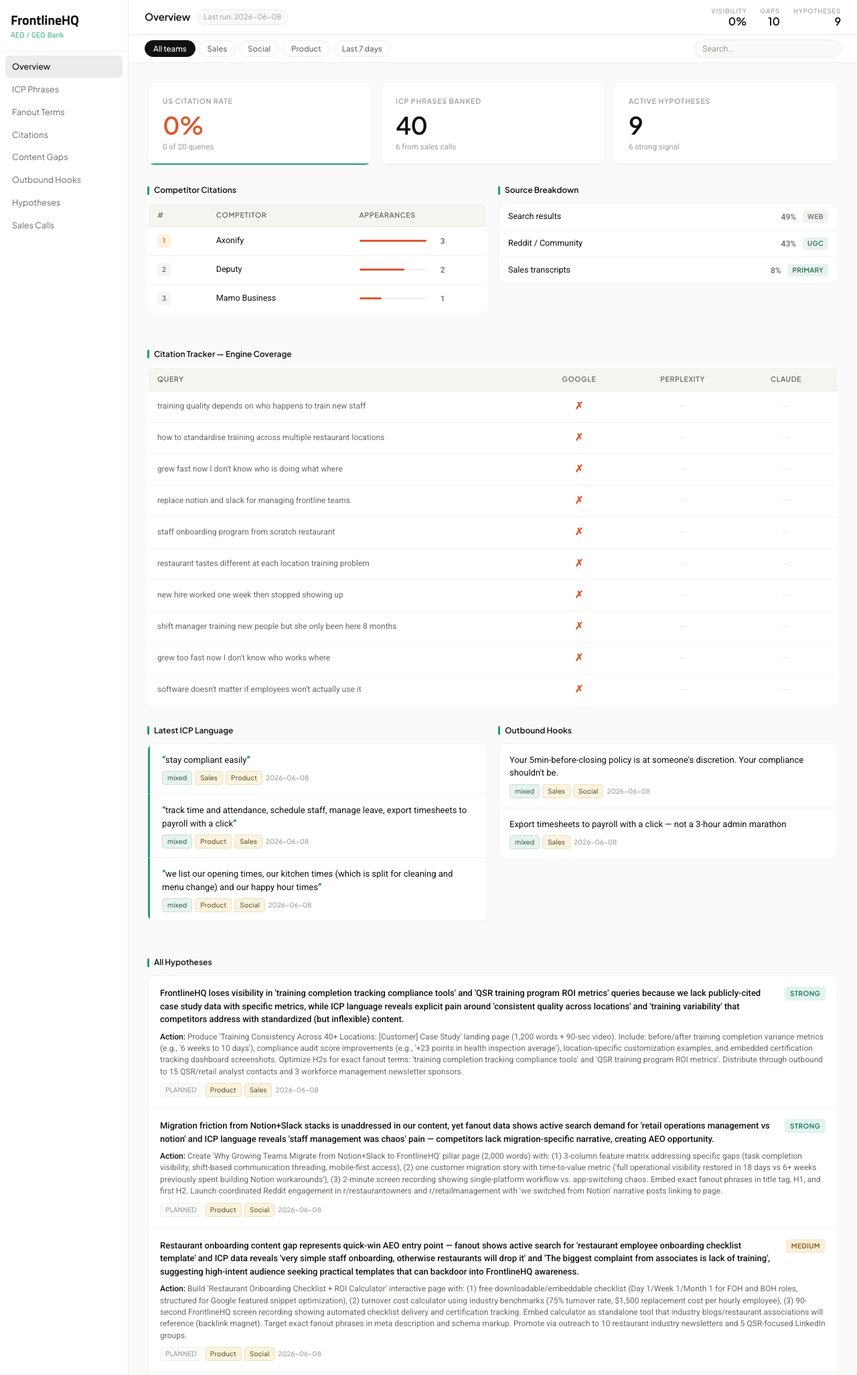
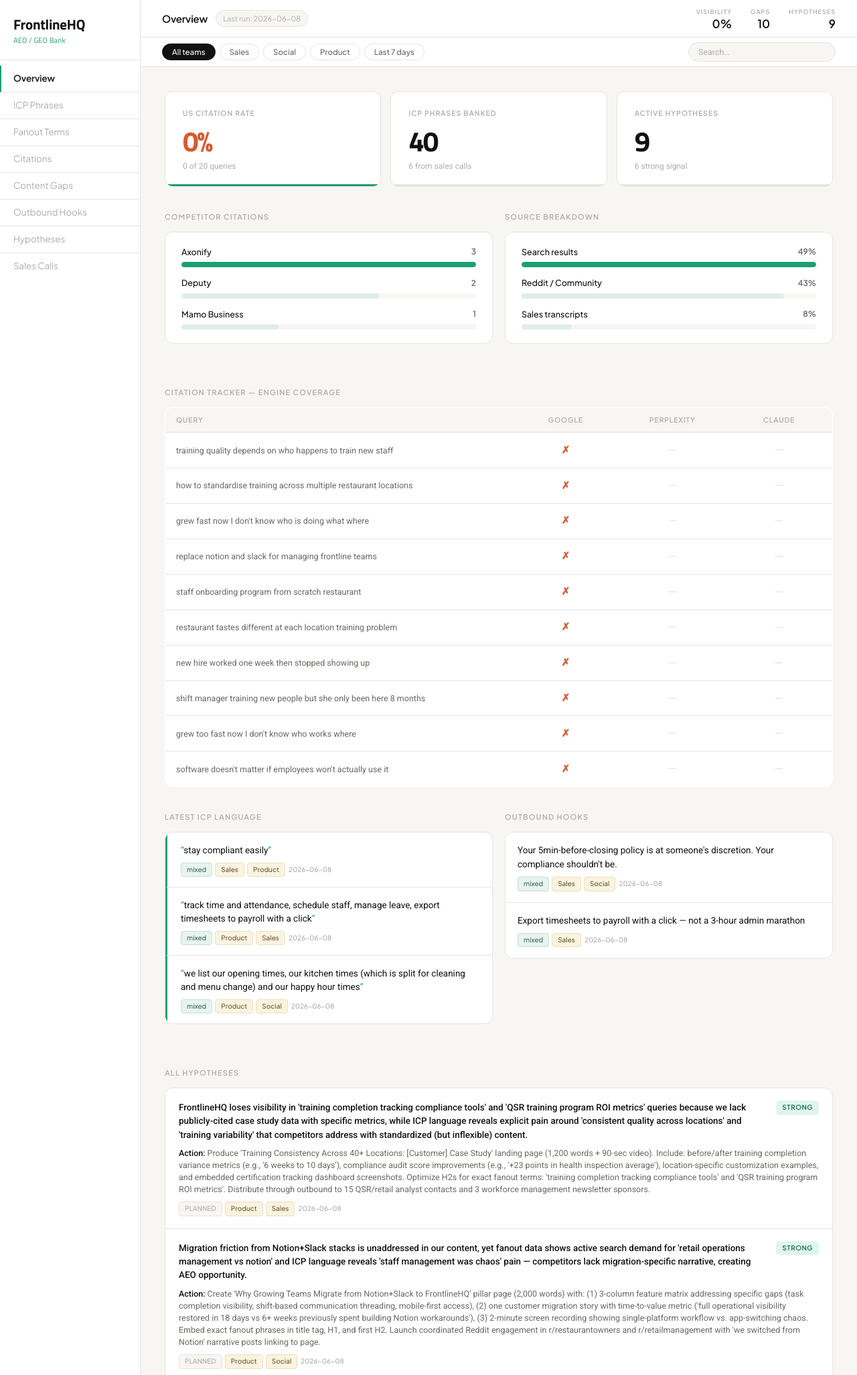
Before and after one commit to anujakulkarnii/aeo-intelligence-bank, a Flask app: page / in a window 1280 px wide. Shown: the top 2053 px of the page at 67% size. Run offline with Flask 3, Linux system fonts and the light colour scheme.

Commit message:
Glara-style redesign: horizontal bar charts, airy layout, nav dividers, Titillium headings

```diff
--- a/static/style.css
+++ b/static/style.css
@@ -1,20 +1,20 @@
 /* ── Reset & variables ───────────────────────────────────────────────────── */
 :root {
-  --bg:           #FAFAF9;
+  --bg:           #F7F6F3;
   --surface:      #FFFFFF;
   --accent:       #1D9E75;
   --accent-light: #E6F5F0;
   --text-pri:     #111110;
   --text-sec:     #6B6860;
-  --text-muted:   #A09D97;
-  --border:       #EDEBE6;
-  --border-light: #F4F2EE;
+  --text-muted:   #B0ADA7;
+  --border:       #E8E5DF;
   --up:           #1D9E75;
   --down:         #D85A30;
-  --sidebar-w:    192px;
-  --topbar-h:     52px;
-  --filter-h:     42px;
-  --font-head:    'Plus Jakarta Sans', 'DM Sans', sans-serif;
+  --sidebar-w:    210px;
+  --topbar-h:     56px;
+  --filter-h:     44px;
+  --font-head:    'Titillium Web', sans-serif;
+  --font-nav:     'Plus Jakarta Sans', sans-serif;
   --font-body:    'Roboto', sans-serif;
 }
 
@@ -25,7 +25,7 @@ body {
   font-family: var(--font-body);
   color: var(--text-pri);
   font-size: 13px;
-  line-height: 1.5;
+  line-height: 1.55;
   -webkit-font-smoothing: antialiased;
 }
 
@@ -41,21 +41,20 @@ body {
   border-right: 1px solid var(--border);
   display: flex;
   flex-direction: column;
-  overflow: hidden;
 }
 
 #logo {
-  padding: 18px 16px 16px;
-  border-bottom: 1px solid var(--border-light);
+  padding: 24px 20px 20px;
+  border-bottom: 1px solid var(--border);
 }
 
 .logo-company {
   display: block;
   font-family: 'Titillium Web', sans-serif;
-  font-size: 20px;
+  font-size: 21px;
   font-weight: 700;
   color: var(--text-pri);
-  line-height: 1.2;
+  line-height: 1.15;
   letter-spacing: -0.3px;
 }
 
@@ -64,44 +63,46 @@ body {
   font-family: 'Titillium Web', sans-serif;
   font-size: 11px;
   font-weight: 400;
-  letter-spacing: 0.3px;
   color: var(--accent);
-  margin-top: 3px;
-  line-height: 1.4;
+  margin-top: 4px;
+  letter-spacing: 0.2px;
 }
 
 #sidenav {
   flex: 1;
-  padding: 6px 8px;
+  padding: 8px 0;
   overflow-y: auto;
 }
 
 .nav-item {
-  display: block;
-  padding: 7px 10px;
-  font-family: var(--font-head);
-  font-size: 12.5px;
+  display: flex;
+  align-items: center;
+  padding: 9px 20px;
+  font-family: var(--font-nav);
+  font-size: 13.5px;
   font-weight: 400;
-  color: var(--text-sec);
+  color: var(--text-muted);
   text-decoration: none;
-  border-radius: 6px;
-  margin-bottom: 1px;
-  transition: background 0.1s, color 0.1s;
   cursor: pointer;
+  border-bottom: 1px solid var(--border);
+  transition: color 0.12s;
+  letter-spacing: -0.1px;
 }
 
-.nav-item:hover { background: var(--bg); color: var(--text-pri); }
+.nav-item:last-child { border-bottom: none; }
+.nav-item:hover { color: var(--text-pri); }
 
 .nav-item.active {
-  background: #EEECEA;
   color: var(--text-pri);
-  font-weight: 500;
+  font-weight: 600;
+  border-left: 2px solid var(--accent);
+  padding-left: 18px;
 }
 
 .sidebar-footer {
-  padding: 10px 16px 14px;
-  border-top: 1px solid var(--border-light);
-  font-family: var(--font-head);
+  padding: 12px 20px 16px;
+  border-top: 1px solid var(--border);
+  font-family: var(--font-nav);
   font-size: 11px;
   color: var(--text-muted);
 }
@@ -117,14 +118,14 @@ body {
   display: flex;
   align-items: center;
   justify-content: space-between;
-  padding: 0 24px;
+  padding: 0 32px;
   flex-shrink: 0;
 }
 
-#topbar-left { display: flex; align-items: center; gap: 10px; }
+#topbar-left { display: flex; align-items: center; gap: 12px; }
 
 #section-title {
-  font-family: var(--font-head);
+  font-family: var(--font-nav);
   font-size: 15px;
   font-weight: 600;
   color: var(--text-pri);
@@ -132,35 +133,34 @@ body {
 }
 
 .run-badge {
-  display: inline-block;
-  padding: 2px 9px;
+  padding: 3px 10px;
   background: var(--bg);
   border: 1px solid var(--border);
   border-radius: 20px;
   font-size: 11px;
   color: var(--text-muted);
-  font-family: var(--font-head);
+  font-family: var(--font-nav);
 }
 
-#topbar-right { display: flex; align-items: center; gap: 20px; }
+#topbar-right { display: flex; align-items: center; gap: 28px; }
 
-.metric-chip { display: flex; flex-direction: column; align-items: flex-end; }
+.metric-chip { display: flex; flex-direction: column; align-items: flex-end; gap: 1px; }
 
 .metric-label {
-  font-size: 9.5px;
+  font-size: 9px;
   color: var(--text-muted);
   text-transform: uppercase;
-  letter-spacing: 0.8px;
-  font-family: var(--font-head);
-  font-weight: 500;
+  letter-spacing: 1px;
+  font-family: var(--font-nav);
+  font-weight: 600;
 }
 
 .metric-value {
-  font-family: var(--font-head);
-  font-size: 16px;
+  font-family: var(--font-nav);
+  font-size: 17px;
   font-weight: 700;
   color: var(--text-pri);
-  line-height: 1.15;
+  line-height: 1.1;
 }
 
 /* ── Filter bar ──────────────────────────────────────────────────────────── */
@@ -171,40 +171,34 @@ body {
   display: flex;
   align-items: center;
   justify-content: space-between;
-  padding: 0 24px;
+  padding: 0 32px;
   flex-shrink: 0;
   gap: 16px;
 }
 
-#filter-pills { display: flex; align-items: center; gap: 5px; }
+#filter-pills { display: flex; align-items: center; gap: 6px; }
 
 .pill {
-  padding: 4px 12px;
+  padding: 4px 14px;
   border-radius: 20px;
   border: 1px solid var(--border);
   background: transparent;
-  font-family: var(--font-head);
+  font-family: var(--font-nav);
   font-size: 11.5px;
   font-weight: 500;
   color: var(--text-sec);
   cursor: pointer;
   transition: all 0.12s;
-  white-space: nowrap;
 }
 
 .pill:hover { background: var(--bg); color: var(--text-pri); }
-
-.pill.active {
-  background: var(--text-pri);
-  border-color: var(--text-pri);
-  color: #fff;
-}
+.pill.active { background: var(--text-pri); border-color: var(--text-pri); color: #fff; }
 
 #search-wrap { flex: 1; max-width: 220px; }
 
 #search-input {
   width: 100%;
-  padding: 5px 12px;
+  padding: 6px 14px;
   border: 1px solid var(--border);
   border-radius: 20px;
   background: var(--bg);
@@ -212,19 +206,19 @@ body {
   font-size: 12.5px;
   color: var(--text-pri);
   outline: none;
-  transition: border-color 0.15s, background 0.15s;
+  transition: border-color 0.15s;
 }
 
 #search-input:focus { border-color: var(--accent); background: var(--surface); }
 #search-input::placeholder { color: var(--text-muted); }
 
 /* ── Content area ────────────────────────────────────────────────────────── */
-#content { flex: 1; overflow-y: auto; padding: 28px 28px 48px; }
+#content { flex: 1; overflow-y: auto; padding: 36px 36px 56px; }
 
 .loading-state, .empty-state {
   color: var(--text-muted);
   font-size: 13px;
-  padding: 48px;
+  padding: 64px;
   text-align: center;
 }
 
@@ -232,15 +226,15 @@ body {
 .stat-row {
   display: grid;
   grid-template-columns: repeat(3, 1fr);
-  gap: 12px;
-  margin-bottom: 28px;
+  gap: 14px;
+  margin-bottom: 36px;
 }
 
 .stat-block {
   background: var(--surface);
-  border-radius: 10px;
-  padding: 20px 22px 18px;
-  border: 1px solid var(--border-light);
+  border-radius: 12px;
+  padding: 24px 26px 20px;
+  border: 1px solid var(--border);
   position: relative;
   overflow: hidden;
 }
@@ -249,87 +243,126 @@ body {
   content: '';
   position: absolute;
   bottom: 0; left: 0; right: 0;
-  height: 2px;
-  background: var(--border-light);
+  height: 3px;
+  background: var(--border);
+  border-radius: 0 0 12px 12px;
 }
 
 .stat-block:first-child::after { background: var(--accent); }
 
 .stat-label {
-  font-family: var(--font-head);
+  font-family: var(--font-nav);
   font-size: 10.5px;
   font-weight: 600;
   text-transform: uppercase;
-  letter-spacing: 0.8px;
+  letter-spacing: 1px;
   color: var(--text-muted);
-  margin-bottom: 10px;
+  margin-bottom: 12px;
 }
 
 .stat-value {
-  font-family: var(--font-head);
-  font-size: 36px;
+  font-family: 'Titillium Web', sans-serif;
+  font-size: 42px;
   font-weight: 700;
   color: var(--text-pri);
   line-height: 1;
-  margin-bottom: 6px;
-  letter-spacing: -1px;
+  margin-bottom: 8px;
+  letter-spacing: -2px;
 }
 
-.stat-sub { font-size: 11.5px; color: var(--text-muted); }
+.stat-sub { font-size: 12px; color: var(--text-muted); font-family: var(--font-body); }
 .stat-value.up   { color: var(--up); }
 .stat-value.down { color: var(--down); }
 
 /* ── Section headers ─────────────────────────────────────────────────────── */
-.section-block { margin-bottom: 28px; }
+.section-block { margin-bottom: 36px; }
 
 .section-head {
-  font-family: var(--font-head);
+  font-family: var(--font-nav);
+  font-size: 11px;
+  font-weight: 700;
+  text-transform: uppercase;
+  letter-spacing: 1.2px;
+  color: var(--text-muted);
+  margin-bottom: 14px;
+}
+
+/* ── Horizontal bar chart (Glara-style) ──────────────────────────────────── */
+.bar-chart {
+  background: var(--surface);
+  border-radius: 12px;
+  border: 1px solid var(--border);
+  padding: 20px 24px;
+  display: flex;
+  flex-direction: column;
+  gap: 14px;
+}
+
+.bar-row { display: flex; flex-direction: column; gap: 5px; }
+
+.bar-meta {
+  display: flex;
+  align-items: center;
+  justify-content: space-between;
+}
+
+.bar-label {
+  font-family: var(--font-nav);
+  font-size: 12.5px;
+  font-weight: 500;
+  color: var(--text-pri);
+}
+
+.bar-value {
+  font-family: var(--font-nav);
   font-size: 12px;
   font-weight: 600;
-  color: var(--text-pri);
-  margin-bottom: 10px;
-  display: flex;
-  align-items: center;
-  gap: 7px;
+  color: var(--text-sec);
 }
 
-.section-head::before {
-  content: '';
-  display: inline-block;
-  width: 3px;
-  height: 13px;
-  background: var(--accent);
-  border-radius: 2px;
-  flex-shrink: 0;
+.bar-track {
+  height: 8px;
+  background: var(--bg);
+  border-radius: 4px;
+  overflow: hidden;
 }
+
+.bar-fill {
+  height: 100%;
+  border-radius: 4px;
+  background: #E0EDE9;
+  transition: width 0.4s ease;
+}
+
+.bar-fill.accent { background: var(--accent); }
 
 /* ── Tables ──────────────────────────────────────────────────────────────── */
 .data-table {
   width: 100%;
   border-collapse: collapse;
   background: var(--surface);
-  border-radius: 10px;
+  border-radius: 12px;
   overflow: hidden;
-  border: 1px solid var(--border-light);
+  border: 1px solid var(--border);
 }
 
 .data-table th {
-  background: #F5F4F1;
-  font-family: var(--font-head);
+  background: var(--bg);
+  font-family: var(--font-nav);
   font-size: 10.5px;
-  font-weight: 600;
+  font-weight: 700;
   text-transform: uppercase;
-  letter-spacing: 0.6px;
-  color: var(--text-sec);
-  padding: 9px 14px;
+  letter-spacing: 0.8px;
+  color: var(--text-muted);
+  padding: 10px 16px;
   text-align: left;
   border-bottom: 1px solid var(--border);
 }
 
 .data-table td {
-  padding: 11px 14px;
-  border-bottom: 1px solid var(--border-light);
-  font-size: 12.5px;
+  padding: 12px 16px;
+  border-bottom: 1px solid var(--border);
+  font-size: 13px;
   color: var(--text-pri);
   vertical-align: middle;
 }
@@ -338,77 +371,63 @@ body {
 .data-table tbody tr:hover td { background: #FAFAF8; }
 
 /* Citation grid */
+.grid-wrap { overflow-x: auto; }
 .grid-table { table-layout: fixed; }
 .grid-table th { text-align: center; }
-.grid-table th:first-child { text-align: left; width: 55%; }
+.grid-table th:first-child { text-align: left; width: 52%; }
 .grid-table td { text-align: center; }
 .grid-table td:first-child {
   text-align: left;
-  font-size: 12px;
+  font-size: 12.5px;
   color: var(--text-sec);
   line-height: 1.4;
 }
 
-.grid-wrap { overflow-x: auto; }
-
 .tick  { color: var(--up);   font-size: 15px; font-weight: 700; }
 .cross { color: var(--down); font-size: 15px; font-weight: 700; }
-.dash  { color: var(--border); font-size: 16px; }
+.dash  { color: var(--border); font-size: 18px; }
 
-/* ── Comp bar ────────────────────────────────────────────────────────────── */
-.comp-bar-wrap { display: flex; align-items: center; gap: 8px; }
-
-.comp-bar {
-  flex: 1; height: 3px;
-  background: var(--border-light);
-  border-radius: 2px;
-  max-width: 100px;
-}
-
-.comp-bar-fill { height: 100%; background: var(--down); border-radius: 2px; }
-.comp-count { font-size: 12px; color: var(--text-sec); min-width: 20px; text-align: right; font-weight: 500; }
-
-/* ── Phrase/hook items ───────────────────────────────────────────────────── */
-.phrase-list {
+/* ── Phrase / hook items ─────────────────────────────────────────────────── */
+.phrase-list, .hook-list, .item-list, .hyp-list {
   background: var(--surface);
-  border-radius: 10px;
+  border-radius: 12px;
   overflow: hidden;
-  border: 1px solid var(--border-light);
+  border: 1px solid var(--border);
 }
 
 .phrase-item {
-  padding: 14px 16px 13px 18px;
-  border-bottom: 1px solid var(--border-light);
+  padding: 16px 18px 15px 20px;
+  border-bottom: 1px solid var(--border);
   border-left: 3px solid var(--accent);
   display: flex;
   flex-direction: column;
-  gap: 7px;
+  gap: 8px;
 }
 
 .phrase-item:last-child { border-bottom: none; }
 
 .phrase-text {
-  font-size: 13px;
+  font-size: 13.5px;
   color: var(--text-pri);
   line-height: 1.5;
 }
 
-.phrase-text::before { content: '\201C'; color: var(--accent); font-weight: 700; }
-.phrase-text::after  { content: '\201D'; color: var(--accent); font-weight: 700; }
+.phrase-text::before { content: '\201C'; color: var(--accent); }
+.phrase-text::after  { content: '\201D'; color: var(--accent); }
 
 /* ── Tags ────────────────────────────────────────────────────────────────── */
 .tag-row { display: flex; align-items: center; gap: 4px; flex-wrap: wrap; }
 
 .tag {
   display: inline-block;
-  padding: 2px 7px;
+  padding: 2px 8px;
   border-radius: 4px;
-  font-family: var(--font-head);
+  font-family: var(--font-nav);
   font-size: 10px;
   font-weight: 500;
   background: var(--bg);
   color: var(--text-muted);
-  border: 1px solid var(--border-light);
+  border: 1px solid var(--border);
 }
 
 .tag.geo    { color: #4A6FA5; background: #EEF2F8; border-color: #D8E2F0; }
@@ -417,102 +436,41 @@ body {
 .tag.model  { color: #5A3D6B; background: #F0E8F3; border-color: #D8C8E0; }
 .tag.date   { color: var(--text-muted); background: transparent; border-color: transparent; padding-left: 0; }
 
-/* ── Hook list ───────────────────────────────────────────────────────────── */
-.hook-list {
-  background: var(--surface);
-  border-radius: 10px;
-  overflow: hidden;
-  border: 1px solid var(--border-light);
+/* ── Hook items ──────────────────────────────────────────────────────────── */
+.hook-item {
+  padding: 16px 18px;
+  border-bottom: 1px solid var(--border);
+  display: flex; flex-direction: column; gap: 8px;
 }
-
-.hook-item {
-  padding: 14px 16px;
-  border-bottom: 1px solid var(--border-light);
-  display: flex;
-  flex-direction: column;
-  gap: 7px;
-}
-
 .hook-item:last-child { border-bottom: none; }
-.hook-text { font-size: 13px; color: var(--text-pri); line-height: 1.5; }
-
-/* ── Source domains ──────────────────────────────────────────────────────── */
-.source-list {
-  background: var(--surface);
-  border-radius: 10px;
-  overflow: hidden;
-  border: 1px solid var(--border-light);
-}
-
-.source-row {
-  display: flex;
-  align-items: center;
-  justify-content: space-between;
-  padding: 10px 14px;
-  border-bottom: 1px solid var(--border-light);
-}
-
-.source-row:last-child { border-bottom: none; }
-.source-name { font-size: 12.5px; color: var(--text-pri); font-weight: 400; }
-.source-right { display: flex; align-items: center; gap: 10px; }
-.source-pct { font-size: 12px; color: var(--text-sec); min-width: 32px; text-align: right; font-weight: 500; }
-
-.type-badge {
-  padding: 2px 7px;
-  border-radius: 4px;
-  font-family: var(--font-head);
-  font-size: 10px;
-  font-weight: 600;
-  text-transform: uppercase;
-  letter-spacing: 0.3px;
-}
-
-.type-badge.ugc       { background: #E8F3EE; color: #2A6B4A; }
-.type-badge.editorial { background: #EEF2F8; color: #3A5FA5; }
-.type-badge.corporate { background: #F3F2F0; color: var(--text-sec); }
-.type-badge.other     { background: #F3F2F0; color: var(--text-sec); }
+.hook-text { font-size: 13.5px; color: var(--text-pri); line-height: 1.55; }
 
 /* ── Hypothesis cards ────────────────────────────────────────────────────── */
-.hyp-list {
-  background: var(--surface);
-  border-radius: 10px;
-  overflow: hidden;
-  border: 1px solid var(--border-light);
+.hyp-item {
+  padding: 18px 20px;
+  border-bottom: 1px solid var(--border);
+  display: flex; flex-direction: column; gap: 9px;
 }
-
-.hyp-item {
-  padding: 16px 18px;
-  border-bottom: 1px solid var(--border-light);
-  display: flex;
-  flex-direction: column;
-  gap: 8px;
-}
-
 .hyp-item:last-child { border-bottom: none; }
 
-.hyp-top {
-  display: flex;
-  align-items: flex-start;
-  justify-content: space-between;
-  gap: 12px;
-}
+.hyp-top { display: flex; align-items: flex-start; justify-content: space-between; gap: 14px; }
 
 .hyp-text {
-  font-size: 13px;
+  font-size: 13.5px;
+  font-weight: 500;
   color: var(--text-pri);
   line-height: 1.5;
   flex: 1;
-  font-weight: 500;
 }
 
 .strength-badge {
-  padding: 3px 8px;
-  border-radius: 4px;
-  font-family: var(--font-head);
+  padding: 3px 9px;
+  border-radius: 5px;
+  font-family: var(--font-nav);
   font-size: 10px;
   font-weight: 700;
   text-transform: uppercase;
-  letter-spacing: 0.4px;
+  letter-spacing: 0.5px;
   white-space: nowrap;
   flex-shrink: 0;
 }
@@ -521,80 +479,55 @@ body {
 .strength-badge.medium { background: #FAEEDA; color: #854F0B; }
 .strength-badge.weak   { background: #F3F2F0; color: var(--text-sec); }
 
-.hyp-action {
-  font-size: 12px;
-  color: var(--text-sec);
-  line-height: 1.45;
-}
-
+.hyp-action { font-size: 12.5px; color: var(--text-sec); line-height: 1.45; }
 .hyp-action strong { color: var(--text-pri); font-weight: 500; }
 
 .status-badge {
-  padding: 2px 7px;
+  padding: 2px 8px;
   border-radius: 4px;
-  font-family: var(--font-head);
+  font-family: var(--font-nav);
   font-size: 10px;
   font-weight: 500;
   text-transform: uppercase;
   background: var(--bg);
   color: var(--text-muted);
-  border: 1px solid var(--border-light);
+  border: 1px solid var(--border);
 }
 
-/* ── Generic item list ───────────────────────────────────────────────────── */
-.item-list {
-  background: var(--surface);
-  border-radius: 10px;
-  overflow: hidden;
-  border: 1px solid var(--border-light);
+/* ── Generic item rows ───────────────────────────────────────────────────── */
+.item-row {
+  padding: 13px 18px;
+  border-bottom: 1px solid var(--border);
+  display: flex; flex-direction: column; gap: 5px;
 }
-
-.item-row {
-  padding: 12px 16px;
-  border-bottom: 1px solid var(--border-light);
-  display: flex;
-  flex-direction: column;
-  gap: 5px;
-}
-
 .item-row:last-child { border-bottom: none; }
-.item-text { font-size: 13px; color: var(--text-pri); line-height: 1.4; }
+.item-text { font-size: 13px; color: var(--text-pri); line-height: 1.45; }
 .item-sub  { font-size: 12px; color: var(--text-sec); line-height: 1.4; }
 
-/* ── Two-column layout ───────────────────────────────────────────────────── */
-.two-col {
-  display: grid;
-  grid-template-columns: 1fr 1fr;
-  gap: 16px;
-  margin-bottom: 24px;
-}
+/* ── Two-col layout ──────────────────────────────────────────────────────── */
+.two-col { display: grid; grid-template-columns: 1fr 1fr; gap: 18px; margin-bottom: 28px; }
 
 /* ── Rank badge ──────────────────────────────────────────────────────────── */
 .rank {
-  display: inline-flex;
-  align-items: center;
-  justify-content: center;
+  display: inline-flex; align-items: center; justify-content: center;
   width: 20px; height: 20px;
   border-radius: 4px;
-  font-family: var(--font-head);
+  font-family: var(--font-nav);
   font-size: 10px;
   font-weight: 700;
   background: var(--bg);
   color: var(--text-muted);
 }
-
 .rank-1 { background: #FFF0E0; color: #C06A00; }
-.rank-2 { background: #F5F5F3; color: var(--text-sec); }
-.rank-3 { background: #F5F5F3; color: var(--text-sec); }
 
 .no-results {
-  padding: 28px;
+  padding: 32px;
   text-align: center;
   color: var(--text-muted);
   font-size: 12.5px;
   background: var(--surface);
-  border-radius: 10px;
-  border: 1px solid var(--border-light);
+  border-radius: 12px;
+  border: 1px solid var(--border);
 }
 
 /* ── Scrollbars ──────────────────────────────────────────────────────────── */
--- a/templates/index.html
+++ b/templates/index.html
@@ -317,28 +317,25 @@ function renderCompetitorTable() {
     <div class="no-results">No competitor data yet.</div>
   </div>`;
 
-  const rows = sorted.map(([comp, n], i) => {
-    const rankClass = i===0?'rank-1':i===1?'rank-2':i===2?'rank-3':'';
-    const pct = Math.round(n/max*100);
-    return `<tr>
-      <td><span class="rank ${rankClass}">${i+1}</span></td>
-      <td>${esc(comp)}</td>
-      <td>
-        <div class="comp-bar-wrap">
-          <div class="comp-bar"><div class="comp-bar-fill" style="width:${pct}%"></div></div>
-          <span class="comp-count">${n}</span>
-        </div>
-      </td>
-    </tr>`;
+  const bars = sorted.map(([comp, n], i) => {
+    const pct = Math.round(n / max * 100);
+    const isTop = i === 0;
+    return `
+    <div class="bar-row">
+      <div class="bar-meta">
+        <span class="bar-label">${esc(comp)}</span>
+        <span class="bar-value">${n}</span>
+      </div>
+      <div class="bar-track">
+        <div class="bar-fill ${isTop ? 'accent' : ''}" style="width:${pct}%"></div>
+      </div>
+    </div>`;
   }).join('');
 
   return `
   <div class="section-block">
     <div class="section-head">Competitor Citations</div>
-    <table class="data-table">
-      <thead><tr><th>#</th><th>Competitor</th><th>Appearances</th></tr></thead>
-      <tbody>${rows}</tbody>
-    </table>
+    <div class="bar-chart">${bars}</div>
   </div>`;
 }
 
@@ -369,17 +366,22 @@ function renderSourceDomains() {
     sales_call:  { label: 'Sales transcripts',   badge: 'ugc',       type: 'Primary' },
   };
 
-  const rows = Object.entries(buckets)
+  const maxSrc = Math.max(...Object.values(buckets).filter(n => n > 0), 1);
+  const bars = Object.entries(buckets)
     .filter(([,n]) => n > 0)
-    .sort((a,b)=>b[1]-a[1])
-    .map(([src, n]) => {
+    .sort((a,b) => b[1]-a[1])
+    .map(([src, n], i) => {
       const info = typeMap[src];
-      const pct  = Math.round(n/total*100);
-      return `<div class="source-row">
-        <span class="source-name">${esc(info.label)}</span>
-        <div class="source-right">
-          <span class="source-pct">${pct}%</span>
-          <span class="type-badge ${info.badge}">${info.type}</span>
+      const pct  = Math.round(n / total * 100);
+      const barW = Math.round(n / maxSrc * 100);
+      return `
+      <div class="bar-row">
+        <div class="bar-meta">
+          <span class="bar-label">${esc(info.label)}</span>
+          <span class="bar-value">${pct}%</span>
+        </div>
+        <div class="bar-track">
+          <div class="bar-fill ${i === 0 ? 'accent' : ''}" style="width:${barW}%"></div>
         </div>
       </div>`;
     }).join('');
@@ -387,7 +389,7 @@ function renderSourceDomains() {
   return `
   <div class="section-block">
     <div class="section-head">Source Breakdown</div>
-    <div class="source-list">${rows || '<div class="no-results">No data.</div>'}</div>
+    <div class="bar-chart">${bars || '<div style="padding:16px;color:var(--text-muted);font-size:12.5px;">No data.</div>'}</div>
   </div>`;
 }
 
```
